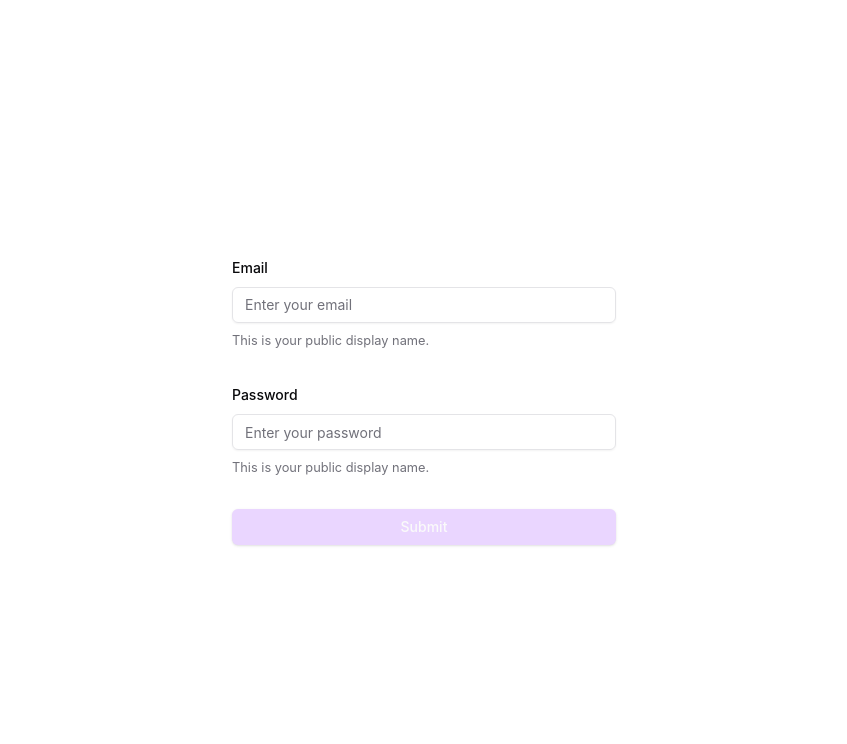
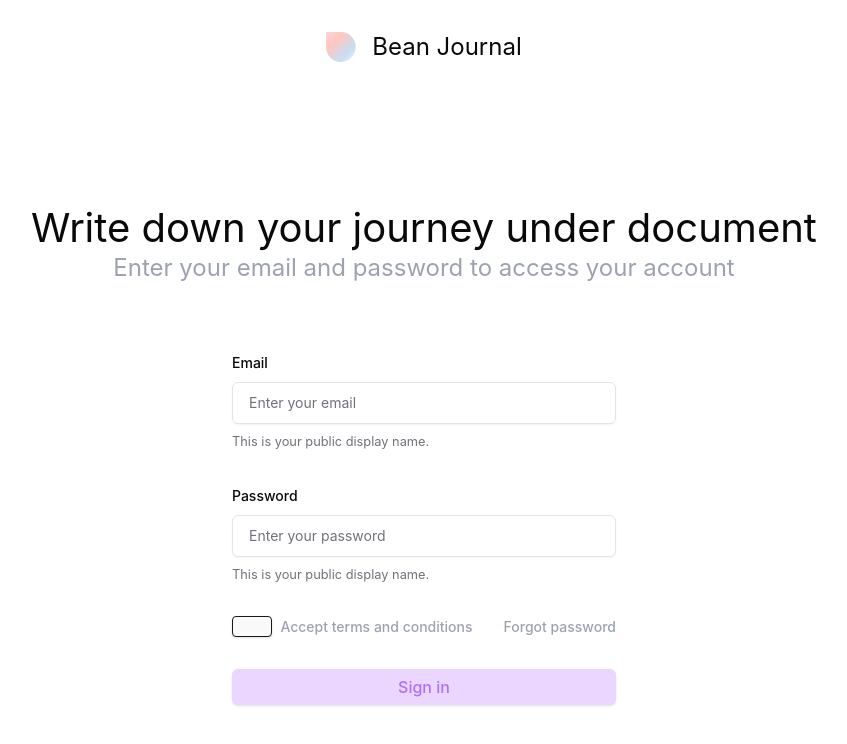
Before and after one commit to MinhAnh2610/BeanJournal_FrontEnd, a React (Vite) app: page /login in a window 1280 px wide. Shown: the top 744 px of the page, without its empty margins (216-1063 px from the left). Built offline with nearby package versions, Linux system fonts and the light colour scheme.

Commit message:
Login Page

```diff
--- a/package.json
+++ b/package.json
@@ -11,6 +11,7 @@
   },
   "dependencies": {
     "@hookform/resolvers": "^3.9.0",
+    "@radix-ui/react-checkbox": "^1.1.1",
     "@radix-ui/react-icons": "^1.3.0",
     "@radix-ui/react-label": "^2.1.0",
     "@radix-ui/react-slot": "^1.1.0",
--- a/src/App.css
+++ b/src/App.css
@@ -1,5 +1,6 @@
 #root {
   max-width: 1280px;
+  min-height: 100vh;
   margin: 0 auto;
   padding: 2rem;
   /* text-align: center; */
--- a/src/components/ui/button.tsx
+++ b/src/components/ui/button.tsx
@@ -5,7 +5,7 @@ import { cva, type VariantProps } from "class-variance-authority"
 import { cn } from "@/lib/utils"
 
 const buttonVariants = cva(
-  "inline-flex items-center justify-center whitespace-nowrap rounded-md text-sm font-medium transition-colors focus-visible:outline-none focus-visible:ring-1 focus-visible:ring-ring disabled:pointer-events-none disabled:opacity-50",
+  "inline-flex items-center justify-center whitespace-nowrap rounded-md font-medium transition-colors focus-visible:outline-none focus-visible:ring-1 focus-visible:ring-ring disabled:pointer-events-none disabled:opacity-50",
   {
     variants: {
       variant: {
--- /dev/null
+++ b/src/components/ui/checkbox.tsx
@@ -0,0 +1,28 @@
+import * as React from "react"
+import * as CheckboxPrimitive from "@radix-ui/react-checkbox"
+import { CheckIcon } from "@radix-ui/react-icons"
+
+import { cn } from "@/lib/utils"
+
+const Checkbox = React.forwardRef<
+  React.ElementRef<typeof CheckboxPrimitive.Root>,
+  React.ComponentPropsWithoutRef<typeof CheckboxPrimitive.Root>
+>(({ className, ...props }, ref) => (
+  <CheckboxPrimitive.Root
+    ref={ref}
+    className={cn(
+      "peer h-4 w-4 shrink-0 rounded-sm border border-primary shadow focus-visible:outline-none focus-visible:ring-1 focus-visible:ring-ring disabled:cursor-not-allowed disabled:opacity-50 data-[state=checked]:bg-primary data-[state=checked]:text-primary-foreground",
+      className
+    )}
+    {...props}
+  >
+    <CheckboxPrimitive.Indicator
+      className={cn("flex items-center justify-center text-current")}
+    >
+      <CheckIcon className="h-4 w-4" />
+    </CheckboxPrimitive.Indicator>
+  </CheckboxPrimitive.Root>
+))
+Checkbox.displayName = CheckboxPrimitive.Root.displayName
+
+export { Checkbox }
--- a/src/components/ui/input.tsx
+++ b/src/components/ui/input.tsx
@@ -11,7 +11,7 @@ const Input = React.forwardRef<HTMLInputElement, InputProps>(
       <input
         type={type}
         className={cn(
-          "flex h-9 w-full rounded-md border border-input bg-transparent px-3 py-1 text-sm shadow-sm transition-colors file:border-0 file:bg-transparent file:text-sm file:font-medium placeholder:text-muted-foreground focus-visible:outline-none focus-visible:ring-1 focus-visible:ring-ring disabled:cursor-not-allowed disabled:opacity-50",
+          "flex h-9 w-full rounded-md border border-input bg-transparent px-4 py-5 text-sm shadow-sm transition-colors file:border-0 file:bg-transparent file:text-sm file:font-medium placeholder:text-muted-foreground focus-visible:outline-none focus-visible:ring-1 focus-visible:ring-ring disabled:cursor-not-allowed disabled:opacity-50",
           className
         )}
         ref={ref}
--- a/src/pages/LoginPage/LoginPage.tsx
+++ b/src/pages/LoginPage/LoginPage.tsx
@@ -1,4 +1,5 @@
 import { Button } from "@/components/ui/button";
+import { Checkbox } from "@/components/ui/checkbox";
 import {
   Form,
   FormControl,
@@ -11,7 +12,9 @@ import {
 import { Input } from "@/components/ui/input";
 import { zodResolver } from "@hookform/resolvers/zod";
 import { useForm } from "react-hook-form";
+import { Link } from "react-router-dom";
 import { z } from "zod";
+import logo from "../../assets/beanjournallogo.svg";
 
 const formSchema = z.object({
   email: z.string().email(),
@@ -31,9 +34,30 @@ const LoginPage = () => {
     console.log(values);
   }
   return (
+    <div className="space-y-36">
+      <div className="flex justify-center items-center">
+        <img
+          src={logo}
+          alt="Bean Journal Logo"
+          width={30}
+          height={30}
+          className="mr-4"
+        />
+        <h1 className="text-lg">Bean Journal</h1>
+      </div>
       <div>
+        <div className="my-16 text-center">
+          <h1 className="text-3xl">Write down your journey under document</h1>
+          <h2 className="text-gray-400 text-lg">
+            Enter your email and password to access your account
+          </h2>
+        </div>
+        <div className="flex justify-center">
           <Form {...form}>
-        <form onSubmit={form.handleSubmit(onSubmit)} className="space-y-8 w-96">
+            <form
+              onSubmit={form.handleSubmit(onSubmit)}
+              className="space-y-8 w-96"
+            >
               <FormField
                 control={form.control}
                 name="email"
@@ -52,12 +76,16 @@ const LoginPage = () => {
               />
               <FormField
                 control={form.control}
-            name="email"
+                name="password"
                 render={({ field }) => (
                   <FormItem>
                     <FormLabel>Password</FormLabel>
                     <FormControl>
-                  <Input placeholder="Enter your password" {...field} />
+                      <Input
+                        type="password"
+                        placeholder="Enter your password"
+                        {...field}
+                      />
                     </FormControl>
                     <FormDescription>
                       This is your public display name.
@@ -66,9 +94,37 @@ const LoginPage = () => {
                   </FormItem>
                 )}
               />
-          <Button className="bg-colour-lavender w-full" type="submit">Submit</Button>
+              <div className="flex justify-between">
+                <div className="flex items-center space-x-2">
+                  <Checkbox id="terms1" />
+                  <div className="grid gap-1.5 leading-none">
+                    <label
+                      htmlFor="terms1"
+                      className="text-gray-400 text-sm font-medium leading-none peer-disabled:cursor-not-allowed peer-disabled:opacity-70"
+                    >
+                      Accept terms and conditions
+                    </label>
+                  </div>
+                </div>
+                <div className="flex items-center">
+                  <Link
+                    to="/forgot-password"
+                    className="text-gray-400 text-sm font-medium"
+                  >
+                    Forgot password
+                  </Link>
+                </div>
+              </div>
+              <Button
+                className="bg-colour-lavender w-full text-colour-indigo"
+                type="submit"
+              >
+                Sign in
+              </Button>
             </form>
           </Form>
+        </div>
+      </div>
     </div>
   );
 };
--- a/tailwind.config.js
+++ b/tailwind.config.js
@@ -4,6 +4,19 @@ export default {
   content: ["./index.html", "./src/**/*.{js,ts,jsx,tsx}"],
   theme: {
     extend: {
+      fontSize: {
+        xs: "0.75rem",
+        sm: "0.875rem",
+        base: "1.125rem", // Set the base font size to 1.125rem (18px)
+        md: "1.25rem",
+        lg: "1.5rem",
+        xl: "1.75rem",
+        "2xl": "2rem",
+        "3xl": "2.5rem",
+        "4xl": "3rem",
+        "5xl": "3.5rem",
+        "6xl": "4rem",
+      },
       borderRadius: {
         lg: "var(--radius)",
         md: "calc(var(--radius) - 2px)",
@@ -54,6 +67,7 @@ export default {
         "colour-pink": "#FFD1FB",
         "colour-lavender": "#EAD6FF",
         "colour-blue": "#ADE4FF",
+        "colour-indigo": "#AE70FF",
       },
     },
   },
```
Also changed, not shown: src/assets/beanjournallogo.svg (added), 1 other file (tests, documents, lock files or other folders). Lines whose indentation alone changed are shown as unchanged.
